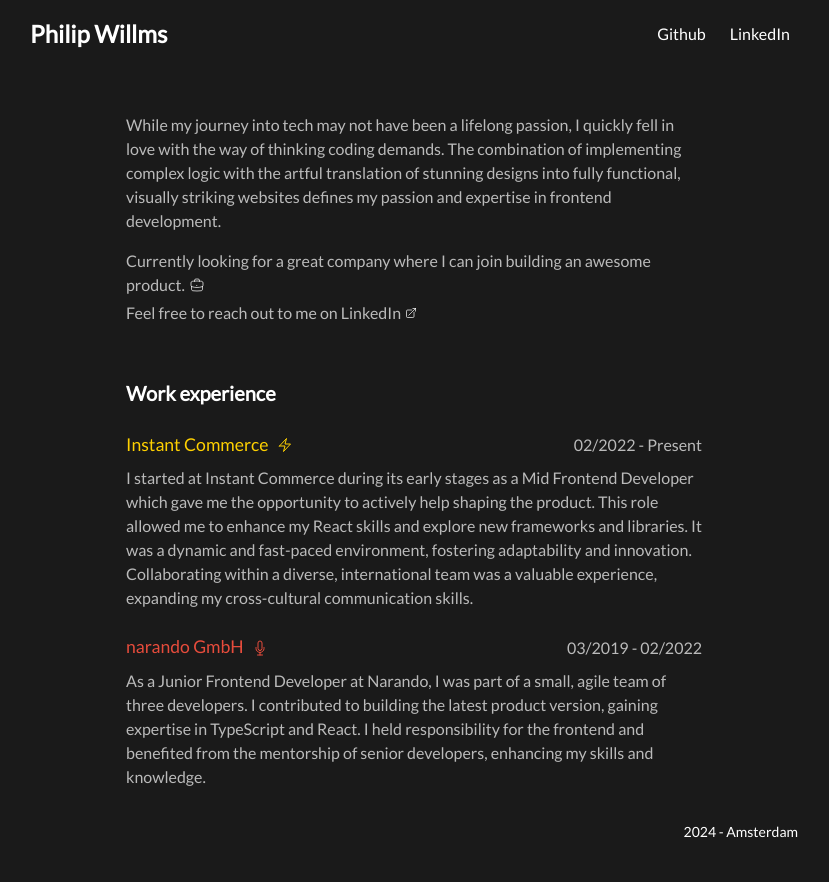
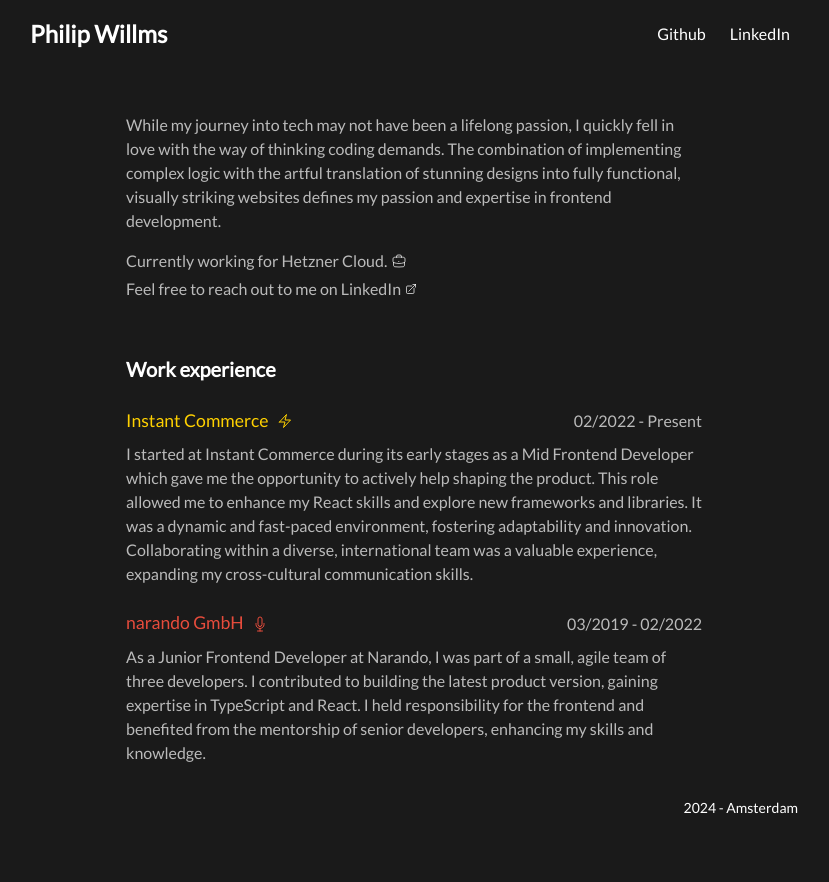
Before and after one commit to PhilipWillms/philipwillms.de, a Gatsby site: page / in a window 1280 px wide. Shown: the whole page, without its empty margins (226-1055 px from the left). After the commit the page ends 858 px from the top, so only its background shows below. Built offline with nearby package versions, Linux system fonts and the light colour scheme; Gatsby itself is replaced by a stand-in of ours.

Commit message:
feat: adjust description

```diff
--- a/src/components/description.jsx
+++ b/src/components/description.jsx
@@ -14,8 +14,7 @@ export const Description = () => (
       </p>
       <p className="mt-4 text-left text-md font-light text-theme-300">
         <span>
-          Currently looking for a great company where I can join building an
-          awesome product.
+          Currently working for Hetzner Cloud.
           <Briefcase className="inline ml-1 mb-1 w-4 h-4" />
           <br />
           Feel free to reach out to me on{" "}
```
